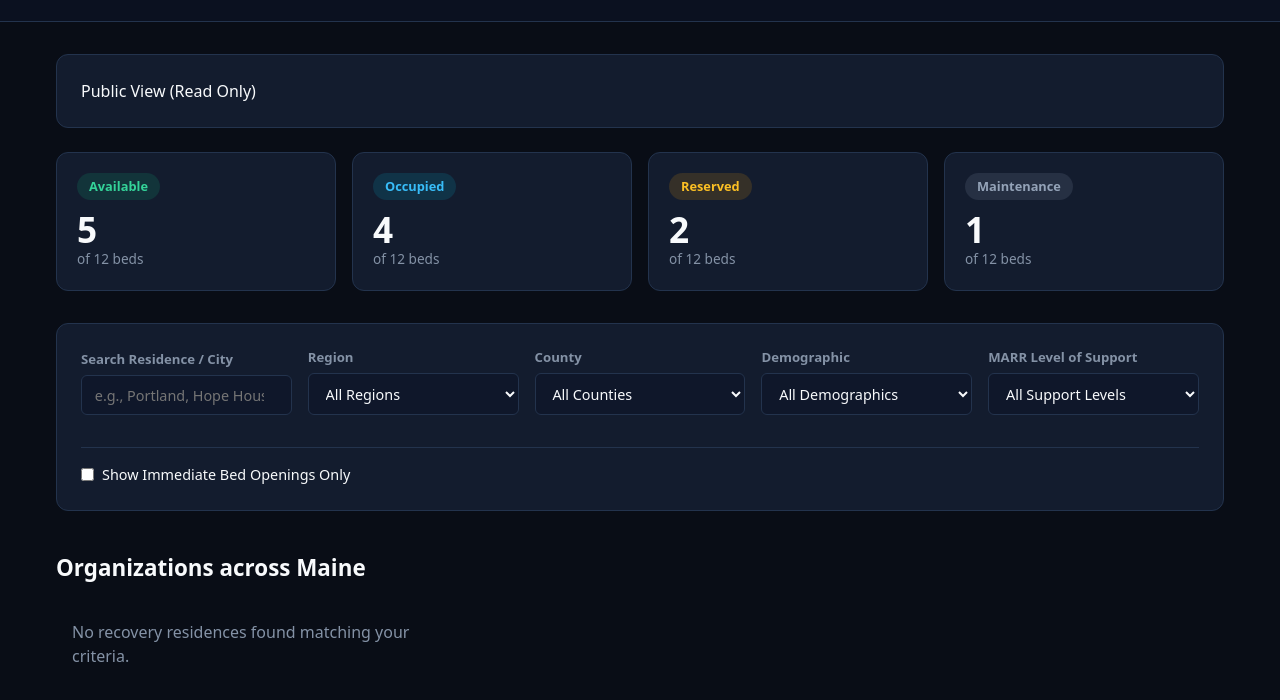
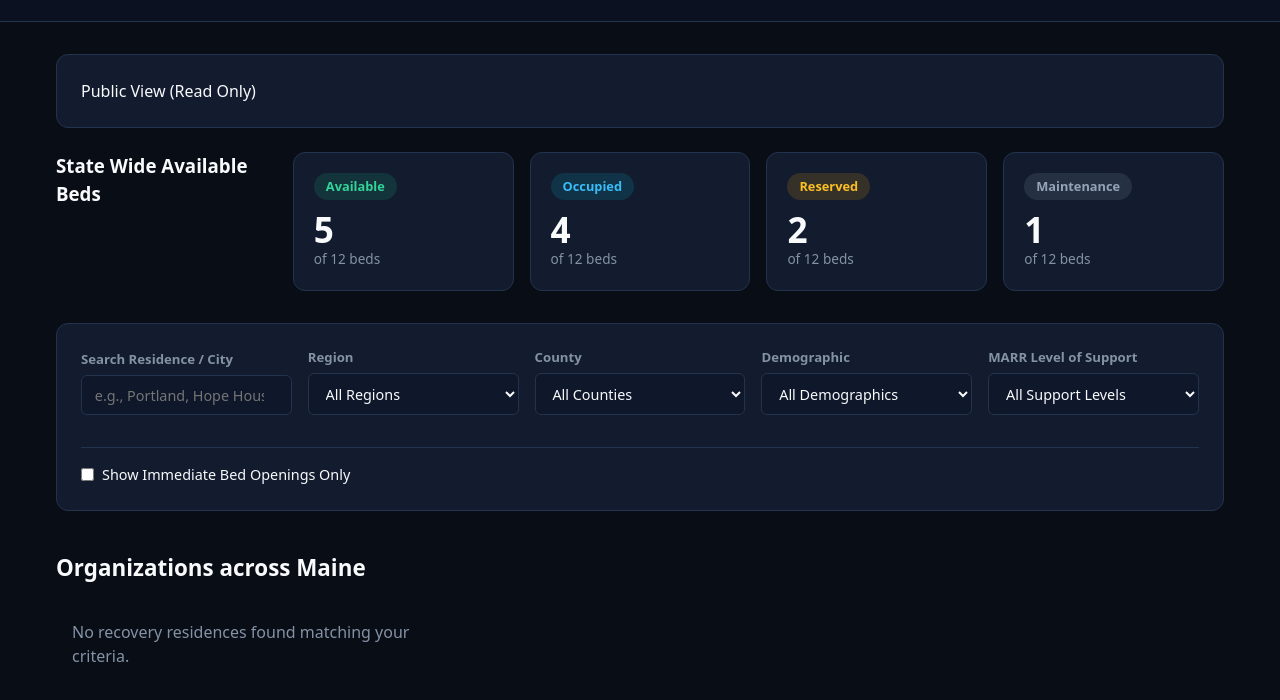
Before and after one commit to Tialudwick/Apertus, a website with bundled scripts: page index.html in a window 1280 px wide. Shown: the part 162-862 px from the top of the page. Built offline with nearby package versions, Linux system fonts and the light colour scheme; some packages are replaced by stand-ins of ours; no server answers; the database is empty.

Commit message:
updated header

```diff
--- a/index.html
+++ b/index.html
@@ -145,6 +145,9 @@
 
         <!-- Metric KPI Cards Section -->
         <section class="kpi-grid" aria-label="Statewide Bed Summary">
+            <div>
+                <h3>State Wide Available Beds</h3>
+            </div>
             <div class="kpi-card">
                 <span class="badge badge-available">Available</span>
                 <div class="kpi-value" id="kpiAvailable">5</div>
```
